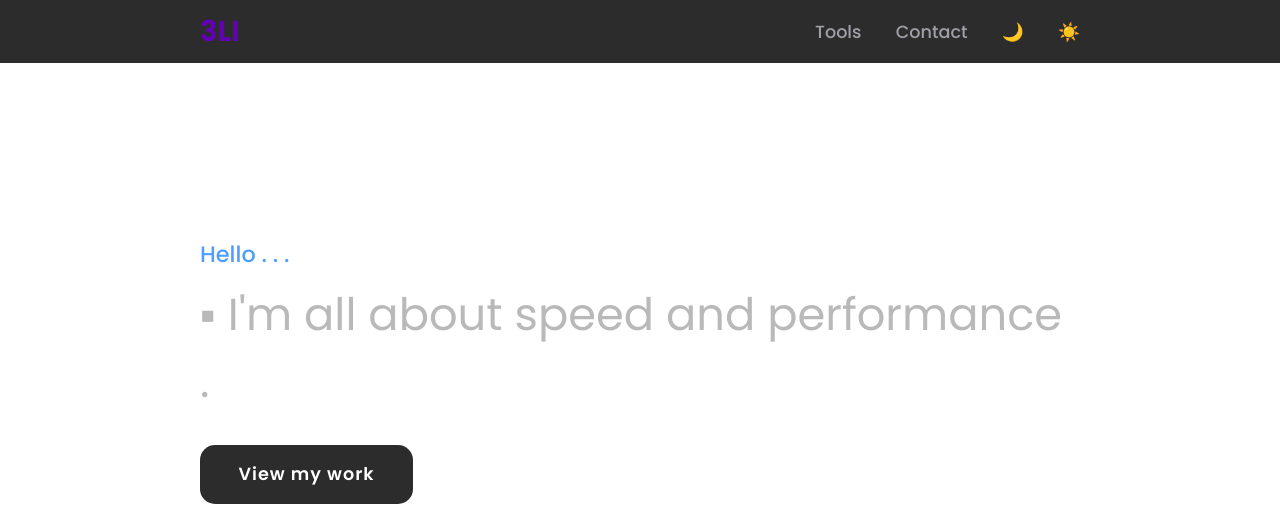
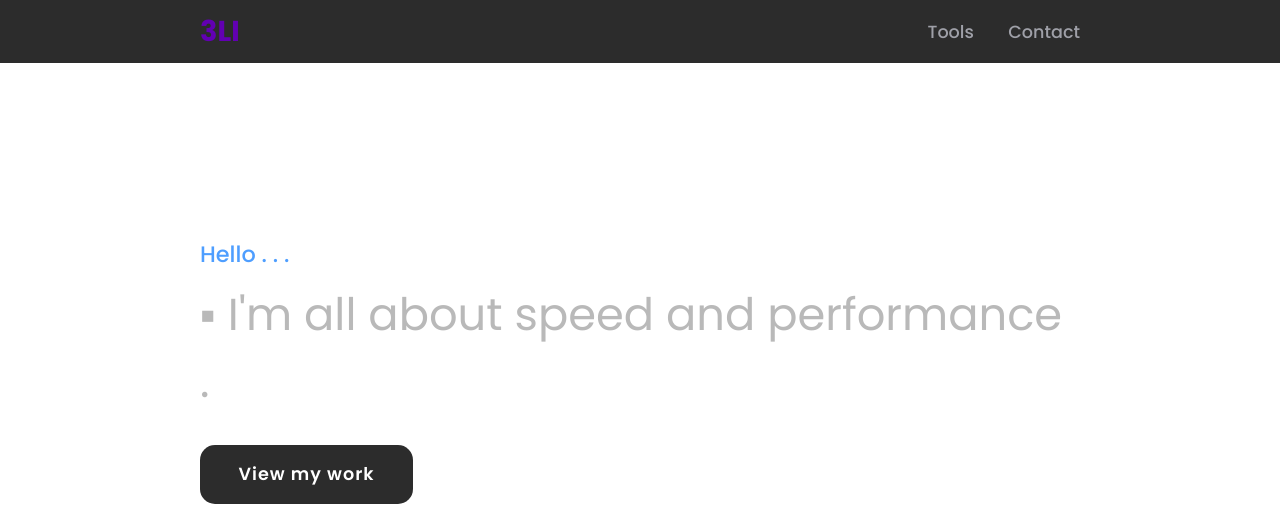
Before and after one commit to 6qdy/3li-tweaks, a plain HTML site: page index.html in a window 1280 px wide. Shown: the top 513 px of the page. Drawn offline with Linux system fonts and the light colour scheme.

Commit message:
Update index.html

```diff
--- a/index.html
+++ b/index.html
@@ -15,8 +15,6 @@
         <nav class="navigation">
             <a href="#Tools">Tools</a>
             <a href="#contact">Contact</a>
-            <a href="https://bit.ly/3li_tweaks">🌙</a>
-            <a href="light mode.html">☀️</a>
         </nav>
     </header>
 
```
